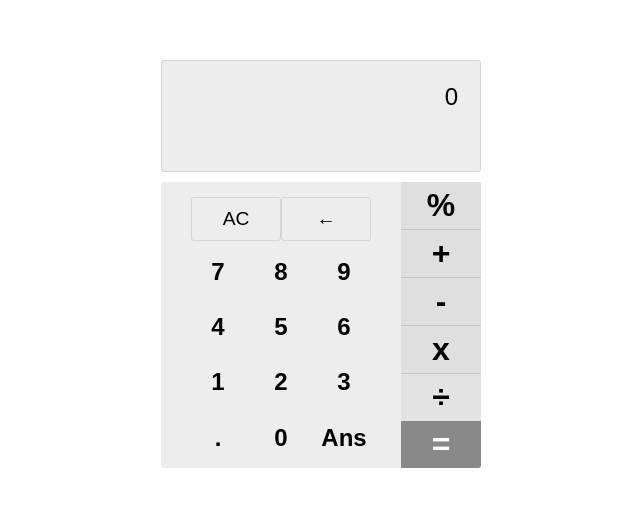
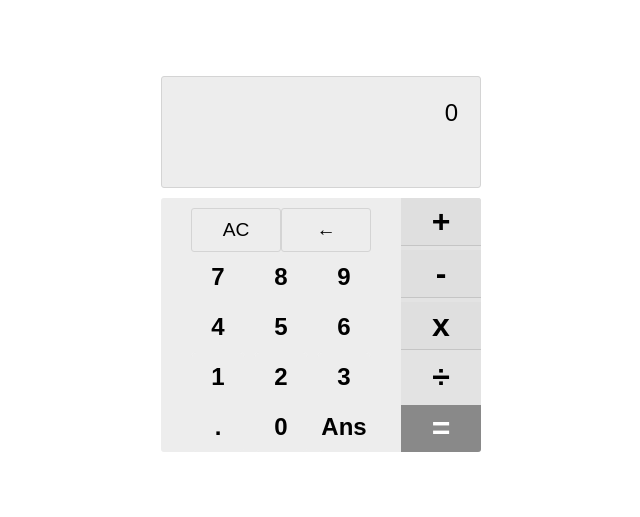
Before and after one commit to rakibrahat/Calculator-App, a plain HTML site: page index.html in a window 1280 px wide. Shown: the part 136-653 px from the top of the page, without its empty margins (319-959 px from the left). Drawn offline with Linux system fonts and the light colour scheme.

Commit message:
Update index.html

```diff
--- a/index.html
+++ b/index.html
@@ -46,7 +46,6 @@
                     </div>
                 </div>
                 <div class="operators">
-                    <h1 class="percent">%</h1>
                     <h1 class="plus">+</h1>
                     <h1 class="minus">-</h1>
                     <h1 class="multi">x</h1>
```
